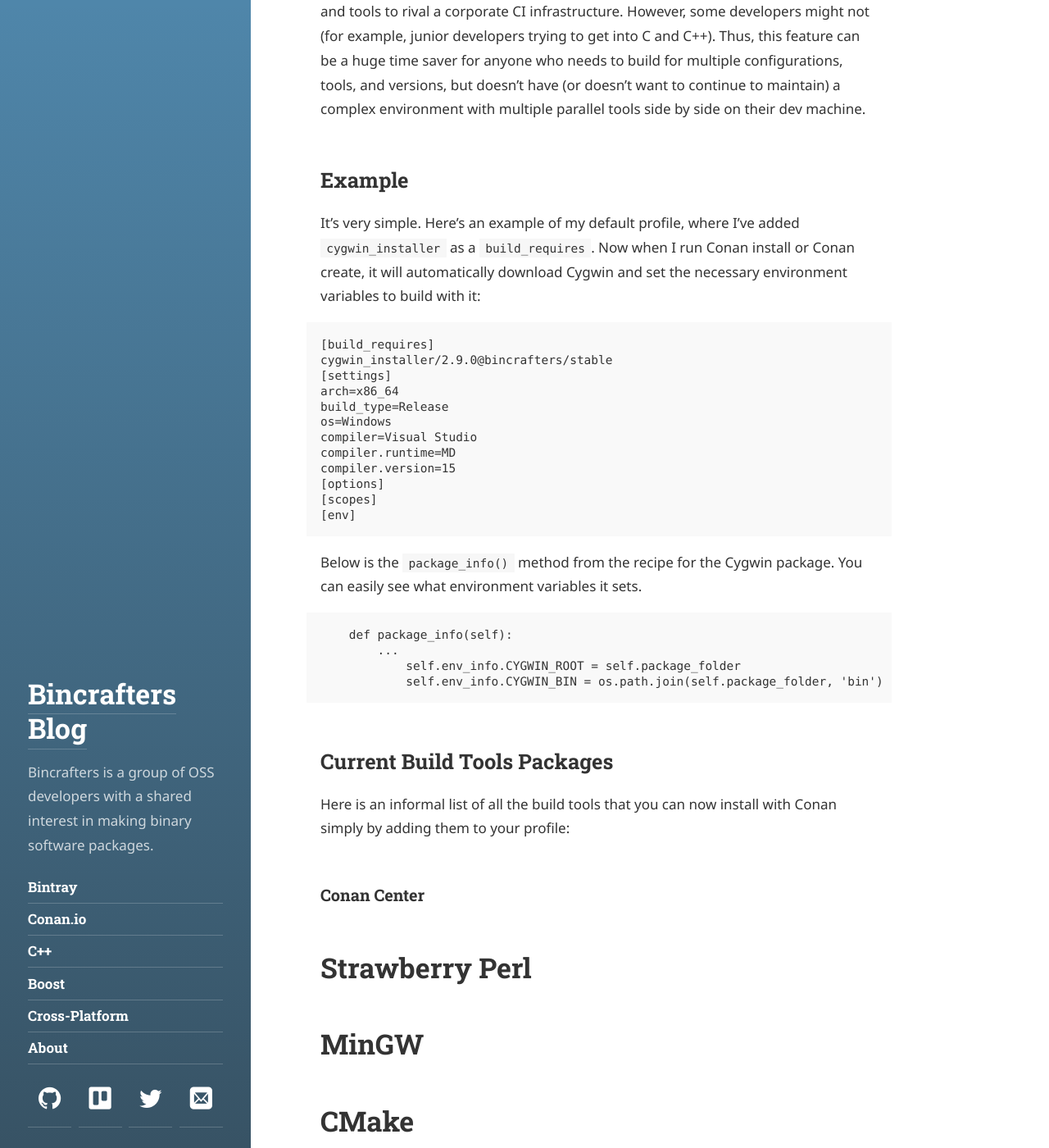
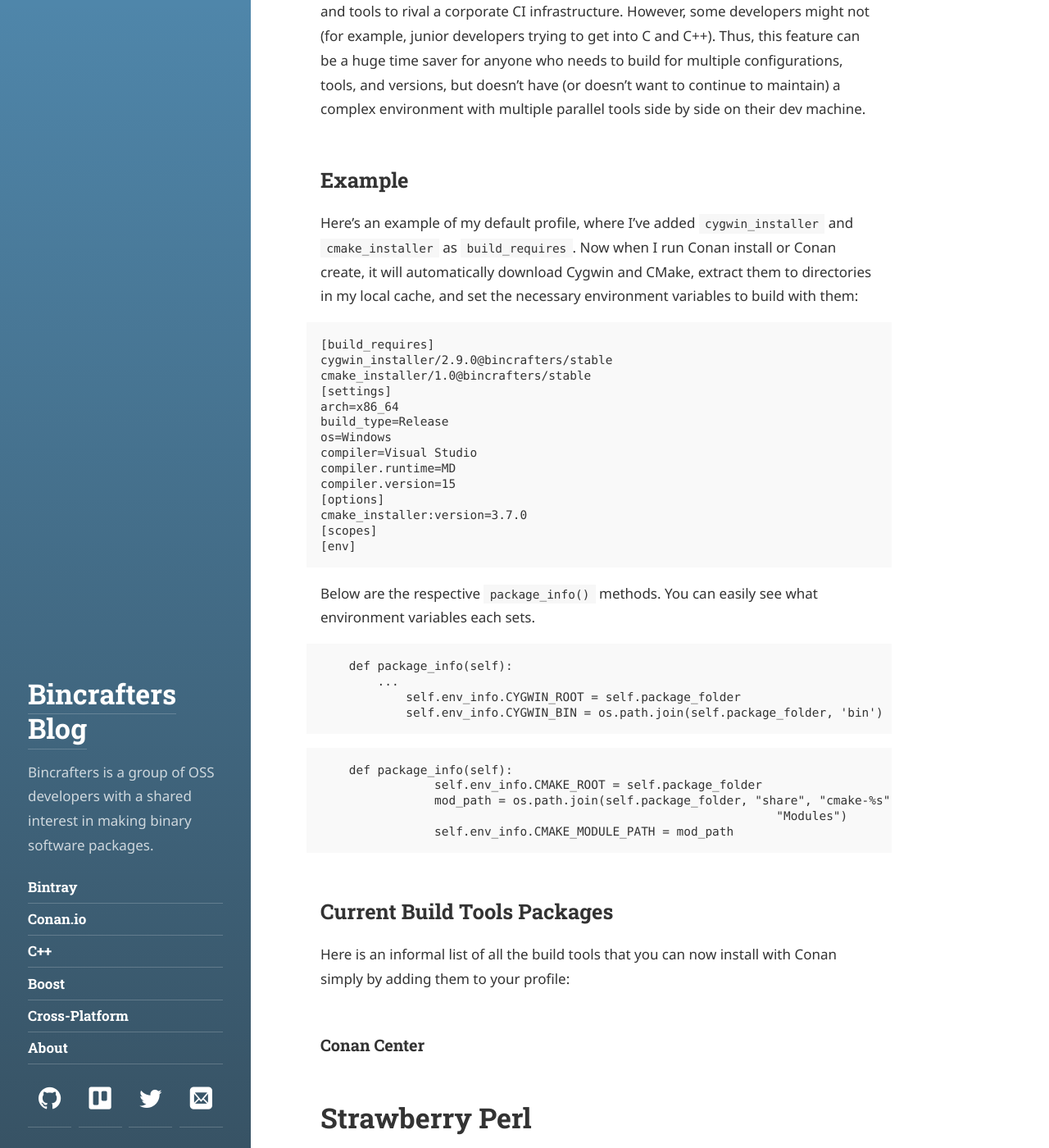
Before and after one commit to bincrafters/bincrafters.github.io, a Jekyll site: the page built from _posts/2017-11-27-Conan-Profiles-and-Build-Requires.md, in a window 1280 px wide and 1400 px high, scrolled down 2084 px. Shown: the whole window at 82% size. Built offline with Jekyll 4.4.1, drawn with Linux system fonts in a browser that asks for light colours; some web fonts are replaced.

Commit message:
added cmake example with version

````diff
--- a/_posts/2017-11-27-Conan-Profiles-and-Build-Requires.md
+++ b/_posts/2017-11-27-Conan-Profiles-and-Build-Requires.md
@@ -23,11 +23,12 @@ Senior developers often have these problems well-tackled on their dev machines.
 
 ## Example
 
-It's very simple.  Here's an example of my default profile, where I've added `cygwin_installer` as a `build_requires`.  Now when I run Conan install or Conan create, it will automatically download Cygwin and set the necessary environment variables to build with it:
+Here's an example of my default profile, where I've added `cygwin_installer` and `cmake_installer` as `build_requires`.  Now when I run Conan install or Conan create, it will automatically download Cygwin and CMake, extract them to directories in my local cache, and set the necessary environment variables to build with them:
 
 ```
 [build_requires]
 cygwin_installer/2.9.0@bincrafters/stable
+cmake_installer/1.0@bincrafters/stable
 [settings]
 arch=x86_64
 build_type=Release
@@ -36,17 +37,25 @@ compiler=Visual Studio
 compiler.runtime=MD
 compiler.version=15
 [options]
+cmake_installer:version=3.7.0
 [scopes]
 [env]
 ```
 
-Below is the `package_info()` method from the recipe for the Cygwin package. You can easily see what environment variables it sets.
+Below are the respective `package_info()` methods. You can easily see what environment variables each sets.
 
 ```
     def package_info(self):
         ...
 	    self.env_info.CYGWIN_ROOT = self.package_folder
 	    self.env_info.CYGWIN_BIN = os.path.join(self.package_folder, 'bin')
+```
+```
+    def package_info(self):
+		self.env_info.CMAKE_ROOT = self.package_folder
+		mod_path = os.path.join(self.package_folder, "share", "cmake-%s" % str(self.options.version)[0:3],
+								"Modules")
+		self.env_info.CMAKE_MODULE_PATH = mod_path
 ```
 
 ## Current Build Tools Packages
````
